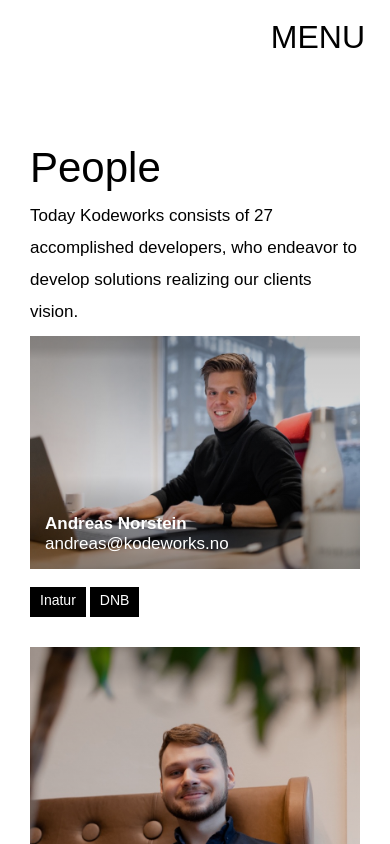
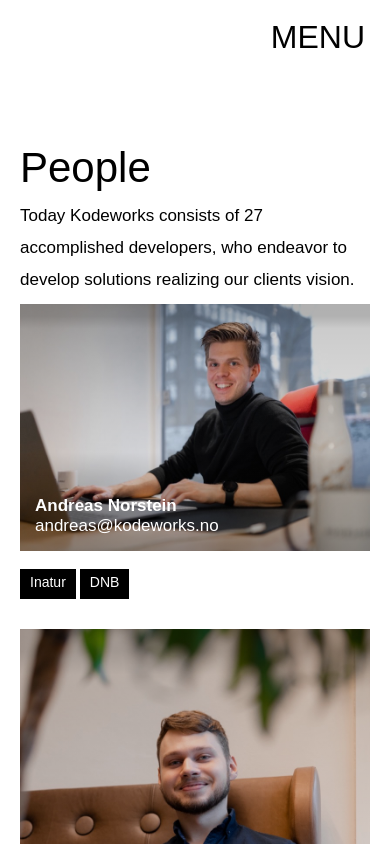
Before and after one commit to Kodeworks/kodeworks.no, a React (Create React App) app: page /people in a window 390 px wide. Shown: the top 844 px of the page. Built offline with nearby package versions, Linux system fonts and the light colour scheme.

Commit message:
Fix page max width

```diff
--- a/src/pages/Home/home.css
+++ b/src/pages/Home/home.css
@@ -26,7 +26,7 @@
 #people > div {
   box-sizing: border-box;
   margin: 80px auto 80px auto;
-  max-width: 1280px;
+  max-width: var(--page-max-width);
   max-height: 40%;
   padding: 60px var(--gutter-size) 60px var(--gutter-size);
 }
--- a/src/pages/People/people.css
+++ b/src/pages/People/people.css
@@ -4,9 +4,16 @@
   padding-left: var(--gutter-size);
   padding-right: var(--gutter-size);
 
-  max-width: 1200px;
+  max-width: var(--page-max-width);
   margin-bottom: 120px;
   margin-left: auto;
   margin-right: auto;
   width: 100%;
 }
+
+@media (max-width: 660px) {
+  #page-people > div {
+      padding-left: var(--gutter-size-mobile);
+      padding-right: var(--gutter-size-mobile);
+  }
+}
--- a/src/pages/Projects/projects.css
+++ b/src/pages/Projects/projects.css
@@ -14,7 +14,7 @@
 }
 
 #page-projects > article {
-  max-width: 1600px;
+  max-width: var(--page-max-width);
   padding-bottom: 120px;
   margin-left: auto;
   margin-right: auto;
--- a/src/pages/StaffManual/staffmanual.css
+++ b/src/pages/StaffManual/staffmanual.css
@@ -43,7 +43,7 @@
   box-sizing: border-box;
   display: flex;
   margin: 120px auto 120px auto;
-  max-width: 1280px;
+  max-width: var(--page-max-width);
   padding-left: var(--gutter-size);
   padding-right: var(--gutter-size);
   padding-top: 30px;
--- a/src/pages/input/project.css
+++ b/src/pages/input/project.css
@@ -19,7 +19,7 @@
 #page-project > article {
   padding-bottom: 120px;
   width: 100%;
-  max-width: 1600px;
+  max-width: var(--page-max-width);
   margin-left: auto;
   margin-right: auto;
 }
--- a/src/styles/kw.css
+++ b/src/styles/kw.css
@@ -4,6 +4,8 @@
 :root {
   --gutter-size: 30px;
   --gutter-size-mobile: 20px;
+
+  --page-max-width: 1400px;
 
   --spacer-large: 120px;
   --spacer-medium: 60px;
```
